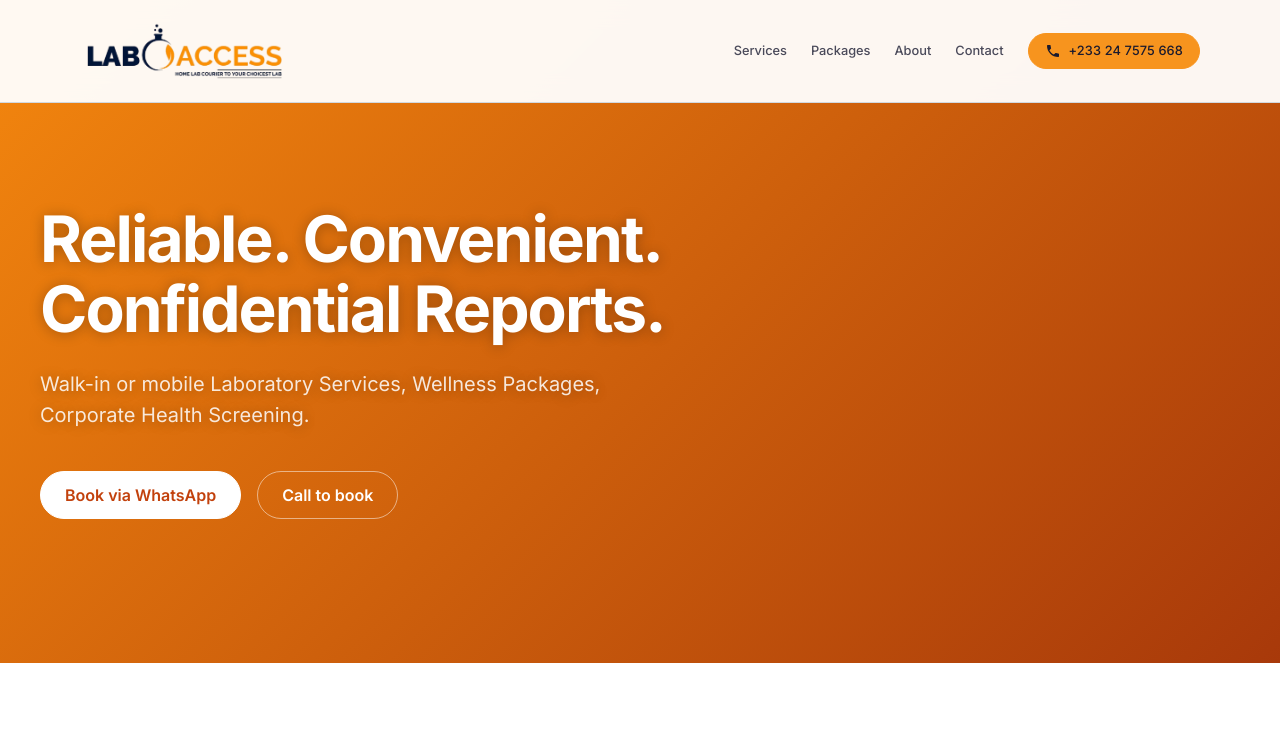
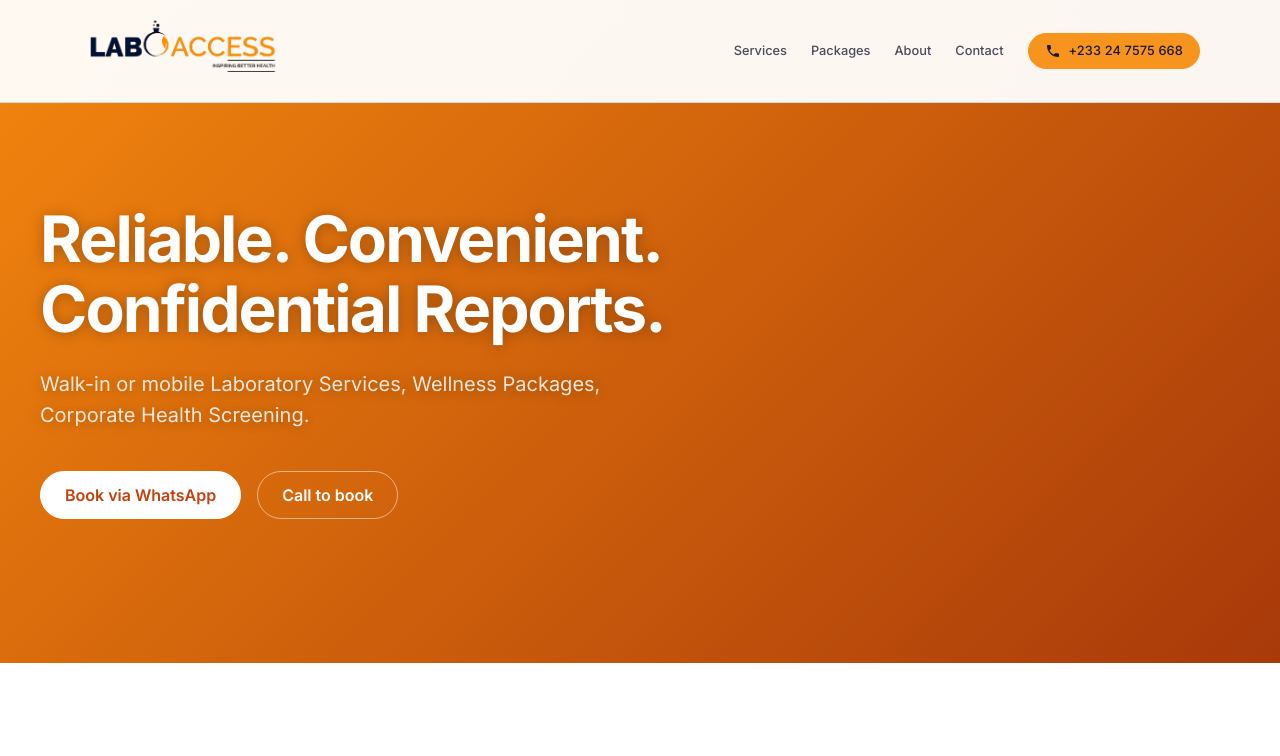
Before and after one commit to blakrisemarketing-spec/lab-access-ghana, a plain HTML site: page index.html in a window 1280 px wide. Shown: the top 756 px of the page. Drawn offline with Linux system fonts and the light colour scheme.

Commit message:
Replace logo with new transparent "Inspiring Better Health" version
Swap navbar, footer, favicon, and apple-touch-icon to the new
transparent-background Lab Access logo. Cache-busted filename so
browsers fetch the refreshed artwork immediately.

Co-Authored-By: Claude Opus 4.8 (1M context) <noreply@anthropic.com>

```diff
--- a/index.html
+++ b/index.html
@@ -13,8 +13,8 @@
   <link rel="stylesheet" href="css/tokens.20260602.css">
   <link rel="stylesheet" href="css/styles.20260602d.css">
 
-  <link rel="icon" href="images/lab-access-logo.webp" type="image/webp">
-  <link rel="apple-touch-icon" href="images/lab-access-logo.webp">
+  <link rel="icon" href="images/lab-access-logo.20260604.webp" type="image/webp">
+  <link rel="apple-touch-icon" href="images/lab-access-logo.20260604.webp">
 </head>
 <body>
 
@@ -22,7 +22,7 @@
   <header class="navbar" id="home">
     <div class="navbar__container">
       <a href="#home" class="navbar__logo">
-        <img src="images/lab-access-logo.webp" alt="Lab Access Ghana" width="200" height="74" loading="eager">
+        <img src="images/lab-access-logo.20260604.webp" alt="Lab Access Ghana" width="200" height="74" loading="eager">
       </a>
 
       <nav class="navbar__nav" aria-label="Primary">
@@ -496,7 +496,7 @@
   <footer class="footer">
     <div class="footer__main">
       <div class="footer__logo">
-        <img src="images/lab-access-logo.webp" alt="Lab Access Ghana" width="40" height="40" loading="lazy">
+        <img src="images/lab-access-logo.20260604.webp" alt="Lab Access Ghana" width="40" height="40" loading="lazy">
         <span class="footer__wordmark">Lab Access</span>
       </div>
       <p class="footer__tagline">Accra's diagnostic centre. Same-day results since 2019.</p>
```
Also changed, not shown: images/lab-access-logo.20260604.png (added), images/lab-access-logo.20260604.webp (added).
